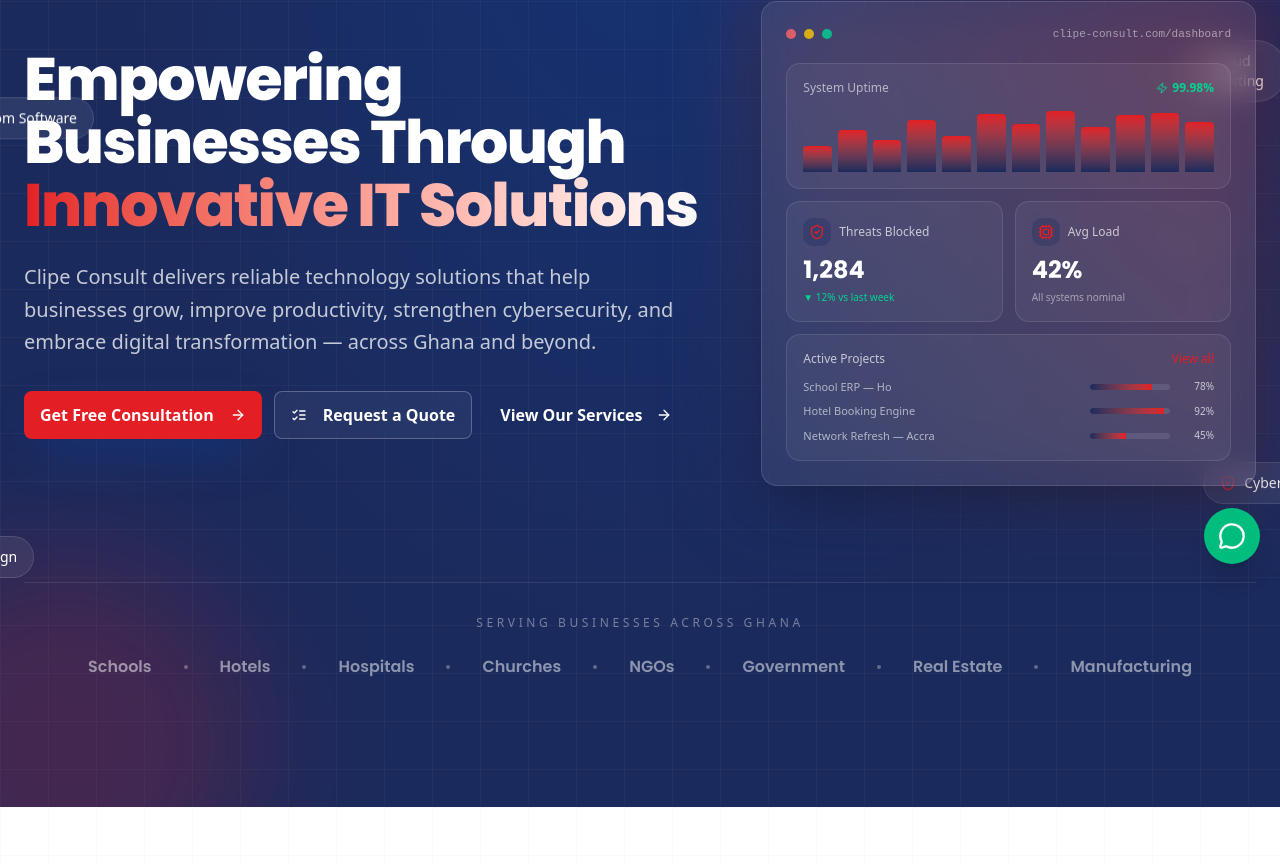
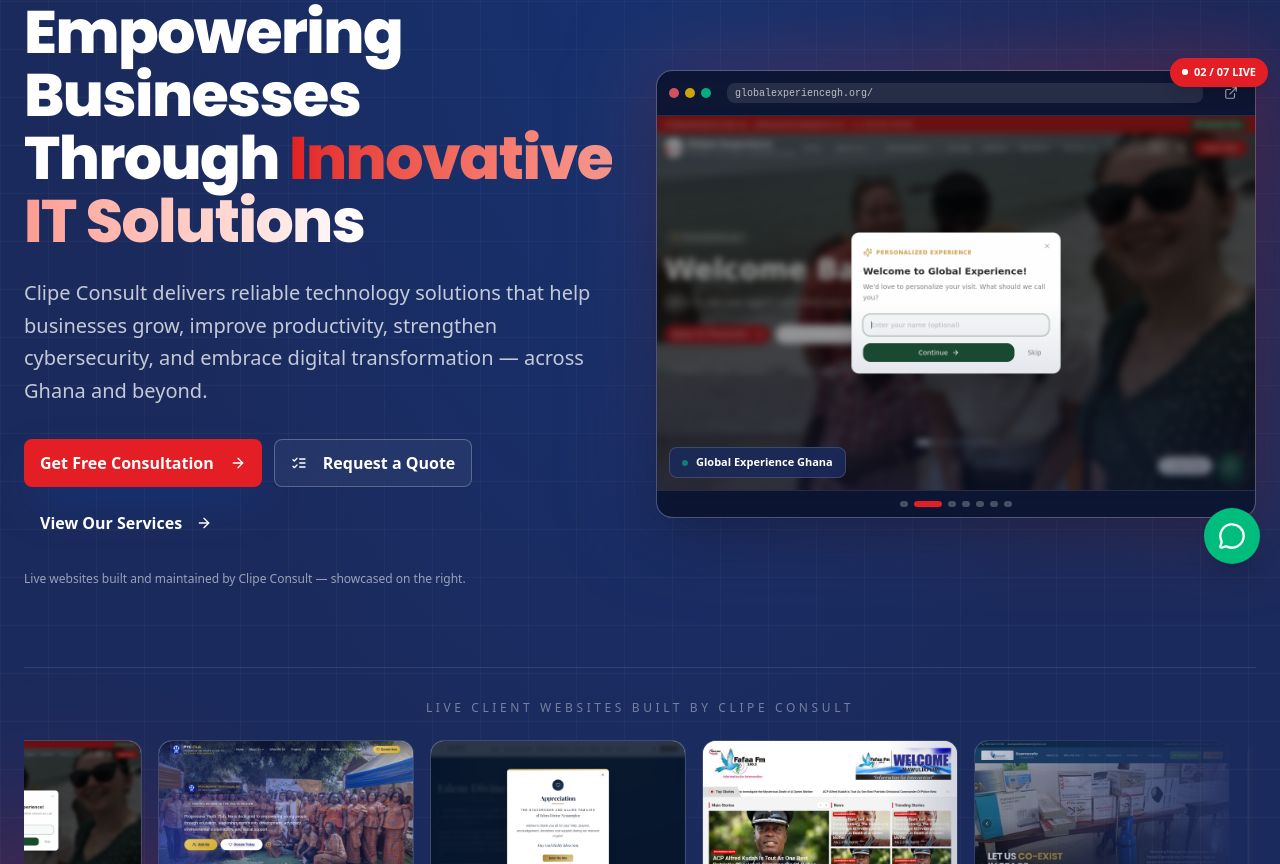
Before and after one commit to lilromeo2290/ClipeConsult, a Next.js app: page / in a window 1280 px wide. Shown: the part 216-1080 px from the top of the page. Built offline with nearby package versions, Linux system fonts and the light colour scheme.

Commit message:
c442ef85-65db-497a-8ea3-68d5636317ca

```diff
--- a/src/components/site/hero.tsx
+++ b/src/components/site/hero.tsx
@@ -1,7 +1,8 @@
 "use client";
 
-import { motion } from "framer-motion";
-import { ArrowRight, MessageSquare, ListChecks, ShieldCheck, Cpu, Cloud, Code2, Globe, Zap } from "lucide-react";
+import { useEffect, useState } from "react";
+import { motion, AnimatePresence } from "framer-motion";
+import { ArrowRight, ListChecks, ExternalLink } from "lucide-react";
 import { Button } from "@/components/ui/button";
 
 const scrollTo = (id: string) => {
@@ -9,14 +10,36 @@
   if (el) el.scrollIntoView({ behavior: "smooth", block: "start" });
 };
 
-const floatingBadges = [
-  { icon: Code2, label: "Custom Software", x: "-6%", y: "22%" },
-  { icon: Cloud, label: "Cloud Hosting", x: "92%", y: "16%" },
-  { icon: ShieldCheck, label: "Cybersecurity", x: "94%", y: "62%" },
-  { icon: Globe, label: "Web Design", x: "-8%", y: "70%" },
+type Showcase = {
+  name: string;
+  url: string;
+  screenshot: string;
+};
+
+const showcases: Showcase[] = [
+  { name: "Dwell Chronicles Ghana", url: "https://dwellchroniclesgh.com/", screenshot: "/projects/dwellchroniclesgh.png" },
+  { name: "Global Experience Ghana", url: "https://globalexperiencegh.org/", screenshot: "/projects/globalexperiencegh.png" },
+  { name: "Progressive Youth Club, Ho", url: "https://pycclub.org/", screenshot: "/projects/pycclub.png" },
+  { name: "RAS MUTA Foundation", url: "https://rasmutafoundation.org/", screenshot: "/projects/rasmutafoundation.png" },
+  { name: "Fafaa FM Online", url: "https://fafaafmonline.com/", screenshot: "/projects/fafaafmonline.png" },
+  { name: "Duamenefa Foundation", url: "https://duamenefafoundation.org/", screenshot: "/projects/duamenefafoundation.png" },
+  { name: "24Hour News Online", url: "https://24hournewsonline.com/", screenshot: "/projects/24hournewsonline.png" },
 ];
 
 export function Hero() {
+  const [current, setCurrent] = useState(0);
+
+  // Auto-advance the carousel every 3.5 seconds
+  useEffect(() => {
+    const id = setInterval(() => {
+      setCurrent((c) => (c + 1) % showcases.length);
+    }, 3500);
+    return () => clearInterval(id);
+  }, []);
+
+  // Pause-on-hover would be nice but adds complexity; auto-advance is sufficient
+  const active = showcases[current];
+
   return (
     <section
       id="home"
@@ -29,29 +52,10 @@
       <div className="absolute -top-32 -right-32 h-96 w-96 rounded-full bg-[#1B2A5C]/30 blur-3xl" aria-hidden />
       <div className="absolute -bottom-32 -left-32 h-96 w-96 rounded-full bg-[#E31E24]/20 blur-3xl" aria-hidden />
 
-      {/* Floating badges (desktop only) */}
-      {floatingBadges.map((b, i) => (
-        <motion.div
-          key={b.label}
-          className="hidden xl:flex absolute z-10 items-center gap-2 px-4 py-2.5 rounded-full glass-card text-sm font-medium"
-          style={{ left: b.x, top: b.y }}
-          initial={{ opacity: 0, scale: 0.8 }}
-          animate={{ opacity: 1, scale: 1, y: [0, -10, 0] }}
-          transition={{
-            opacity: { delay: 0.8 + i * 0.15, duration: 0.5 },
-            scale: { delay: 0.8 + i * 0.15, duration: 0.5 },
-            y: { duration: 4 + i, repeat: Infinity, ease: "easeInOut" },
-          }}
-        >
-          <b.icon className="h-4 w-4 text-[#E31E24]" />
-          {b.label}
-        </motion.div>
-      ))}
-
       <div className="container mx-auto max-w-7xl px-6 relative z-20">
         <div className="grid lg:grid-cols-12 gap-12 lg:gap-8 items-center">
           {/* Left content */}
-          <div className="lg:col-span-7">
+          <div className="lg:col-span-6">
             <motion.h1
               initial={{ opacity: 0, y: 24 }}
               animate={{ opacity: 1, y: 0 }}
@@ -103,10 +107,19 @@
                 <ArrowRight className="h-4 w-4 ml-1.5" />
               </Button>
             </motion.div>
+
+            <motion.p
+              initial={{ opacity: 0 }}
+              animate={{ opacity: 1 }}
+              transition={{ duration: 0.6, delay: 0.5 }}
+              className="mt-6 text-xs text-white/55"
+            >
+              Live websites built and maintained by Clipe Consult — showcased on the right.
+            </motion.p>
           </div>
 
-          {/* Right visual */}
-          <div className="lg:col-span-5">
+          {/* Right visual: auto-rotating carousel of client website screenshots */}
+          <div className="lg:col-span-6">
             <motion.div
               initial={{ opacity: 0, scale: 0.95, y: 30 }}
               animate={{ opacity: 1, scale: 1, y: 0 }}
@@ -116,119 +129,141 @@
               {/* Glow */}
               <div className="absolute -inset-4 bg-gradient-to-tr from-[#1B2A5C]/40 to-[#E31E24]/30 blur-2xl rounded-3xl" aria-hidden />
 
-              {/* Main card */}
-              <div className="relative glass-card rounded-2xl p-6 shadow-2xl">
-                <div className="flex items-center justify-between mb-5">
-                  <div className="flex items-center gap-2">
-                    <div className="h-2.5 w-2.5 rounded-full bg-red-400/80" />
-                    <div className="h-2.5 w-2.5 rounded-full bg-yellow-400/80" />
-                    <div className="h-2.5 w-2.5 rounded-full bg-emerald-400/80" />
+              {/* Carousel card */}
+              <div className="relative glass-card rounded-2xl shadow-2xl overflow-hidden">
+                {/* Browser chrome */}
+                <div className="bg-[#0A1330]/95 backdrop-blur-sm px-3 py-2.5 flex items-center gap-2 border-b border-white/10">
+                  <div className="flex gap-1.5">
+                    <span className="h-2.5 w-2.5 rounded-full bg-red-400/80" />
+                    <span className="h-2.5 w-2.5 rounded-full bg-yellow-400/80" />
+                    <span className="h-2.5 w-2.5 rounded-full bg-emerald-400/80" />
                   </div>
-                  <div className="text-[11px] text-white/50 font-mono">clipe-consult.com/dashboard</div>
+                  <div className="flex-1 mx-2 h-5 rounded-md bg-white/10 flex items-center px-2 overflow-hidden">
+                    <span className="text-[10px] text-white/70 font-mono truncate">
+                      {active.url.replace("https://", "")}
+                    </span>
+                  </div>
+                  <a
+                    href={active.url}
+                    target="_blank"
+                    rel="noopener noreferrer"
+                    aria-label="Open live site in new tab"
+                    className="inline-flex h-6 w-6 items-center justify-center rounded text-white/60 hover:text-white hover:bg-white/10 transition-colors"
+                  >
+                    <ExternalLink className="h-3.5 w-3.5" />
+                  </a>
                 </div>
 
-                {/* Mock dashboard */}
-                <div className="grid grid-cols-2 gap-3">
-                  <div className="rounded-xl bg-white/5 border border-white/10 p-4 col-span-2">
-                    <div className="flex items-center justify-between mb-3">
-                      <span className="text-xs text-white/60 font-medium">System Uptime</span>
-                      <span className="text-xs text-emerald-400 font-semibold flex items-center gap-1">
-                        <Zap className="h-3 w-3" /> 99.98%
-                      </span>
-                    </div>
-                    <div className="flex items-end gap-1.5 h-16">
-                      {[40, 65, 50, 80, 55, 90, 75, 95, 70, 88, 92, 78].map((h, i) => (
-                        <motion.div
-                          key={i}
-                          className="flex-1 rounded-t bg-gradient-to-t from-[#1B2A5C] to-[#E31E24]"
-                          initial={{ height: 0 }}
-                          animate={{ height: `${h}%` }}
-                          transition={{ delay: 0.8 + i * 0.05, duration: 0.6, ease: "easeOut" }}
-                        />
-                      ))}
+                {/* Screenshot area (fixed aspect ratio to prevent layout shift) */}
+                <a
+                  href={active.url}
+                  target="_blank"
+                  rel="noopener noreferrer"
+                  className="block relative aspect-[16/10] bg-slate-200 overflow-hidden group"
+                  aria-label={`Visit ${active.name} — opens in new tab`}
+                >
+                  <AnimatePresence mode="wait">
+                    <motion.img
+                      key={active.url}
+                      src={active.screenshot}
+                      alt={`Screenshot of ${active.name} website`}
+                      className="absolute inset-0 h-full w-full object-cover object-top"
+                      initial={{ opacity: 0, scale: 1.02 }}
+                      animate={{ opacity: 1, scale: 1 }}
+                      exit={{ opacity: 0 }}
+                      transition={{ duration: 0.5 }}
+                    />
+                  </AnimatePresence>
+
+                  {/* Subtle gradient overlay for depth */}
+                  <div className="absolute inset-0 bg-gradient-to-t from-[#1B2A5C]/30 via-transparent to-transparent pointer-events-none" />
+
+                  {/* Hover hint */}
+                  <div className="absolute inset-0 bg-[#1B2A5C]/40 opacity-0 group-hover:opacity-100 transition-opacity flex items-center justify-center">
+                    <span className="inline-flex items-center gap-2 px-4 py-2 rounded-full bg-white text-[#1B2A5C] text-sm font-bold shadow-lg">
+                      <ExternalLink className="h-4 w-4" />
+                      Visit Live Site
+                    </span>
+                  </div>
+
+                  {/* Active site name badge */}
+                  <div className="absolute bottom-3 left-3">
+                    <div className="inline-flex items-center gap-2 px-3 py-1.5 rounded-md bg-[#1B2A5C]/85 backdrop-blur-sm border border-white/15">
+                      <span className="h-1.5 w-1.5 rounded-full bg-emerald-400 animate-pulse" />
+                      <span className="text-[11px] font-semibold text-white">{active.name}</span>
                     </div>
                   </div>
+                </a>
 
-                  <div className="rounded-xl bg-white/5 border border-white/10 p-4">
-                    <div className="flex items-center gap-2 mb-2">
-                      <div className="h-7 w-7 rounded-lg bg-[#1B2A5C]/30 flex items-center justify-center">
-                        <ShieldCheck className="h-4 w-4 text-[#E31E24]" />
-                      </div>
-                      <span className="text-xs text-white/70 font-medium">Threats Blocked</span>
-                    </div>
-                    <div className="font-[family-name:var(--font-poppins)] text-2xl font-bold text-white">1,284</div>
-                    <div className="text-[10px] text-emerald-400 mt-1">▼ 12% vs last week</div>
-                  </div>
+                {/* Dot navigation */}
+                <div className="bg-[#0A1330]/95 backdrop-blur-sm px-3 py-2.5 border-t border-white/10 flex items-center justify-center gap-1.5">
+                  {showcases.map((s, i) => (
+                    <button
+                      key={s.url}
+                      onClick={() => setCurrent(i)}
+                      aria-label={`Show ${s.name}`}
+                      aria-pressed={i === current}
+                      className="group/dot relative h-1.5 rounded-full transition-all duration-300"
+                      style={{
+                        width: i === current ? 28 : 8,
+                        backgroundColor: i === current ? "#E31E24" : "rgba(255,255,255,0.25)",
+                      }}
+                    />
+                  ))}
+                </div>
+              </div>
 
-                  <div className="rounded-xl bg-white/5 border border-white/10 p-4">
-                    <div className="flex items-center gap-2 mb-2">
-                      <div className="h-7 w-7 rounded-lg bg-[#1B2A5C]/30 flex items-center justify-center">
-                        <Cpu className="h-4 w-4 text-[#E31E24]" />
-                      </div>
-                      <span className="text-xs text-white/70 font-medium">Avg Load</span>
-                    </div>
-                    <div className="font-[family-name:var(--font-poppins)] text-2xl font-bold text-white">42%</div>
-                    <div className="text-[10px] text-white/50 mt-1">All systems nominal</div>
-                  </div>
-
-                  <div className="rounded-xl bg-white/5 border border-white/10 p-4 col-span-2">
-                    <div className="flex items-center justify-between mb-3">
-                      <span className="text-xs text-white/70 font-medium">Active Projects</span>
-                      <span className="text-xs text-[#E31E24]">View all</span>
-                    </div>
-                    <div className="space-y-2">
-                      {[
-                        { name: "School ERP — Ho", progress: 78 },
-                        { name: "Hotel Booking Engine", progress: 92 },
-                        { name: "Network Refresh — Accra", progress: 45 },
-                      ].map((p) => (
-                        <div key={p.name} className="flex items-center gap-3">
-                          <span className="text-[11px] text-white/60 flex-1 truncate">{p.name}</span>
-                          <div className="w-20 h-1.5 rounded-full bg-white/10 overflow-hidden">
-                            <motion.div
-                              className="h-full bg-gradient-to-r from-[#1B2A5C] to-[#E31E24]"
-                              initial={{ width: 0 }}
-                              animate={{ width: `${p.progress}%` }}
-                              transition={{ delay: 1.4, duration: 0.8 }}
-                            />
-                          </div>
-                          <span className="text-[10px] text-white/70 w-8 text-right">{p.progress}%</span>
-                        </div>
-                      ))}
-                    </div>
-                  </div>
-                </div>
+              {/* Counter badge */}
+              <div className="absolute -top-3 -right-3 hidden sm:flex items-center gap-1.5 px-3 py-1.5 rounded-full bg-[#E31E24] text-white text-[11px] font-bold shadow-lg">
+                <span className="relative flex h-1.5 w-1.5">
+                  <span className="absolute inline-flex h-full w-full rounded-full bg-white opacity-75 animate-ping" />
+                  <span className="relative inline-flex h-1.5 w-1.5 rounded-full bg-white" />
+                </span>
+                {String(current + 1).padStart(2, "0")} / {String(showcases.length).padStart(2, "0")} LIVE
               </div>
             </motion.div>
           </div>
         </div>
 
-        {/* Trust strip */}
+        {/* Scrolling marquee of all client thumbnails */}
         <motion.div
           initial={{ opacity: 0, y: 20 }}
           animate={{ opacity: 1, y: 0 }}
           transition={{ duration: 0.6, delay: 0.6 }}
-          className="mt-16 lg:mt-24 pt-8 border-t border-white/10"
+          className="mt-16 lg:mt-20 pt-8 border-t border-white/10"
         >
           <p className="text-center text-xs uppercase tracking-[0.3em] text-white/40 mb-6">
-            Serving businesses across Ghana
+            Live client websites built by Clipe Consult
           </p>
-          <div className="flex flex-wrap items-center justify-center gap-x-8 gap-y-4 text-white/50 font-[family-name:var(--font-poppins)] font-semibold text-sm md:text-base">
-            <span>Schools</span>
-            <span className="hidden md:inline h-1 w-1 rounded-full bg-white/30" />
-            <span>Hotels</span>
-            <span className="hidden md:inline h-1 w-1 rounded-full bg-white/30" />
-            <span>Hospitals</span>
-            <span className="hidden md:inline h-1 w-1 rounded-full bg-white/30" />
-            <span>Churches</span>
-            <span className="hidden md:inline h-1 w-1 rounded-full bg-white/30" />
-            <span>NGOs</span>
-            <span className="hidden md:inline h-1 w-1 rounded-full bg-white/30" />
-            <span>Government</span>
-            <span className="hidden md:inline h-1 w-1 rounded-full bg-white/30" />
-            <span>Real Estate</span>
-            <span className="hidden md:inline h-1 w-1 rounded-full bg-white/30" />
-            <span>Manufacturing</span>
+          <div className="relative overflow-hidden mask-fade-r">
+            {/* Duplicate the array so the marquee loops seamlessly */}
+            <div className="flex gap-4 animate-marquee w-max">
+              {[...showcases, ...showcases].map((s, i) => (
+                <a
+                  key={`${s.url}-${i}`}
+                  href={s.url}
+                  target="_blank"
+                  rel="noopener noreferrer"
+                  className="group flex-shrink-0 w-64 rounded-xl overflow-hidden border border-white/10 bg-white/5 hover:border-[#E31E24]/50 transition-colors"
+                  aria-label={`Visit ${s.name} — opens in new tab`}
+                >
+                  <div className="aspect-[16/10] bg-slate-200 overflow-hidden">
+                    <img
+                      src={s.screenshot}
+                      alt={`Screenshot of ${s.name}`}
+                      className="h-full w-full object-cover object-top group-hover:scale-105 transition-transform duration-500"
+                      loading="lazy"
+                    />
+                  </div>
+                  <div className="px-3 py-2 flex items-center justify-between gap-2">
+                    <span className="text-[11px] font-semibold text-white/80 truncate">
+                      {s.name}
+                    </span>
+                    <ExternalLink className="h-3 w-3 text-white/40 group-hover:text-[#E31E24] transition-colors flex-shrink-0" />
+                  </div>
+                </a>
+              ))}
+            </div>
           </div>
         </motion.div>
       </div>
```
